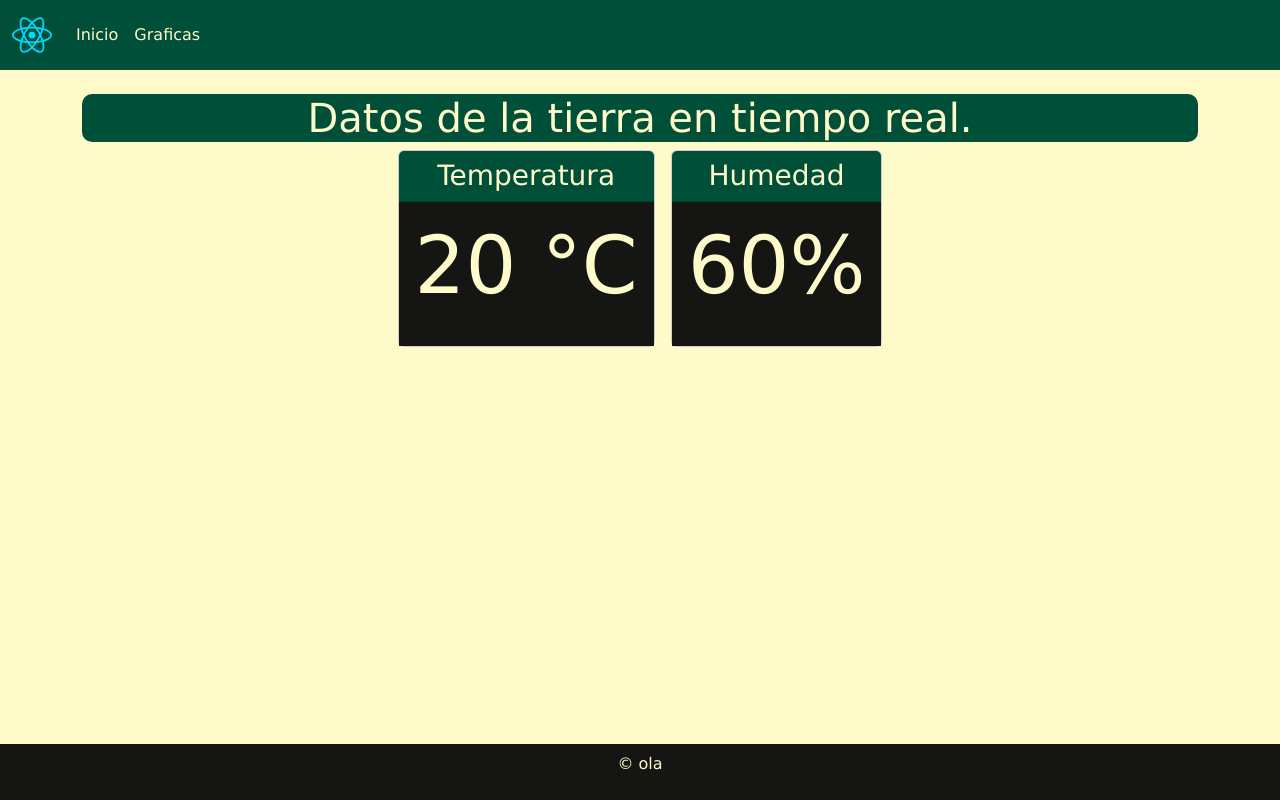
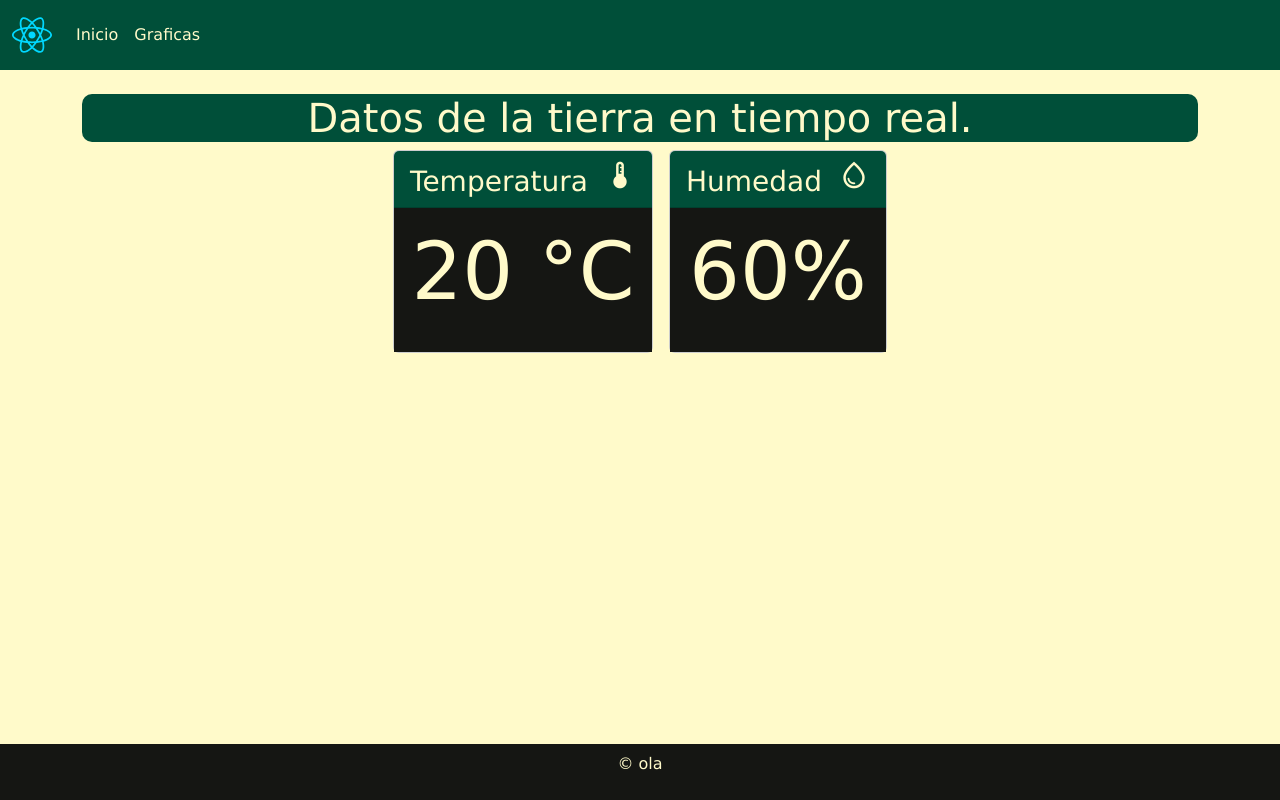
Before and after one commit to JuanAmaya14/MiPlanta, a React (Vite) app in the folder FRONTEND/MiPlantaFront/: page / in a window 1280 px wide. Built offline with nearby package versions, Linux system fonts and the light colour scheme.

Commit message:
iconos de google

```diff
--- a/FRONTEND/MiPlantaFront/index.html
+++ b/FRONTEND/MiPlantaFront/index.html
@@ -7,6 +7,7 @@
   <meta name="viewport" content="width=device-width, initial-scale=1.0" />
   <link href="https://cdn.jsdelivr.net/npm/bootstrap@5.3.8/dist/css/bootstrap.min.css" rel="stylesheet"
     integrity="sha384-sRIl4kxILFvY47J16cr9ZwB07vP4J8+LH7qKQnuqkuIAvNWLzeN8tE5YBujZqJLB" crossorigin="anonymous">
+  <link href="https://fonts.googleapis.com/css2?family=Material+Symbols+Outlined" rel="stylesheet">
   <title>miplantafront</title>
 </head>
 
--- a/FRONTEND/MiPlantaFront/src/components/DatosTiempoReal.jsx
+++ b/FRONTEND/MiPlantaFront/src/components/DatosTiempoReal.jsx
@@ -9,7 +9,10 @@ function DatosTiempoReal() {
             className="card text-bg-light mb-3"
             style={{ maxWidth: "18rem" }}
           >
-            <h3 className="card-header">Temperatura</h3>
+            <div className="card-header">
+              <h3>Temperatura</h3>
+              <span class="material-symbols-outlined">device_thermostat</span>
+            </div>
             <div className="card-body">
               <p className="display-1">20 &deg;C</p>
             </div>
@@ -19,7 +22,10 @@ function DatosTiempoReal() {
             className="card text-bg-light mb-3"
             style={{ maxWidth: "18rem" }}
           >
-            <h3 className="card-header">Humedad</h3>
+            <div className="card-header">
+              <h3>Humedad</h3>
+              <span class="material-symbols-outlined">water_drop</span>
+            </div>
             <div className="card-body">
               <p className="display-1">60&#37;</p>
             </div>
--- a/FRONTEND/MiPlantaFront/src/scss/App.scss
+++ b/FRONTEND/MiPlantaFront/src/scss/App.scss
@@ -1,7 +1,6 @@
 $color1: #004f39;
 $color2: #151613;
 $color3: #fffaca;
-
 
 .seccionDatos {
   text-align: center;
@@ -16,12 +15,23 @@ $color3: #fffaca;
   background-color: $color1;
 }
 
+.card-header h3,
+.card-header span {
+  display: inline;
+}
+
+.card-header span {
+  font-size: 2rem;
+  margin-left: 1rem;
+}
+
 .seccionDatos .card-body {
   background-color: $color2;
 }
 
 .seccionDatos p,
-.seccionDatos h3 {
+.seccionDatos h3,
+.seccionDatos span {
   color: $color3 !important;
 }
 
```
